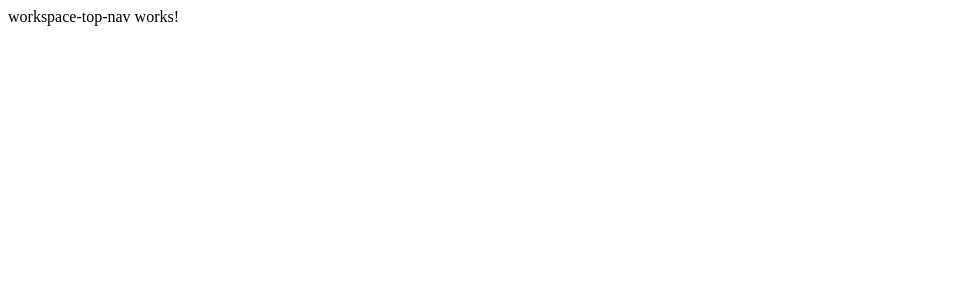
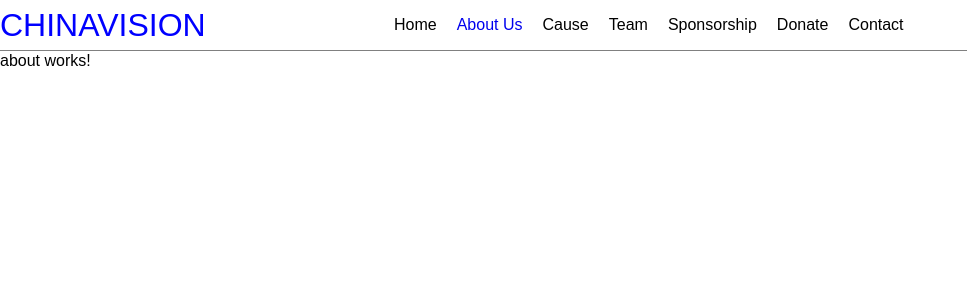
Before and after one commit to zakmyster/chinavision, an Angular app: page /about in a window 1280 px wide. Before the commit this address led to /. Shown: the top 300 px of the page, without its empty margins (0-967 px from the left). Built offline with nearby package versions, Linux system fonts and the light colour scheme; no server answers.

Commit message:
at styling for nav and about component/service/data

```diff
--- /dev/null
+++ b/src/app/about/components/about.component.html
@@ -0,0 +1,3 @@
+<p>
+  about works!
+</p>
--- /dev/null
+++ b/src/app/about/components/about.component.ts
@@ -0,0 +1,18 @@
+import { Component, OnInit } from '@angular/core';
+import { AboutService } from 'app/about/services/about.service';
+
+@Component({
+  selector: 'cv-about',
+  templateUrl: './about.component.html',
+  styleUrls: ['./about.component.sass'],
+  providers: [AboutService]
+})
+export class AboutComponent implements OnInit {
+  constructor(private _aboutService: AboutService) { }
+
+  ngOnInit() {
+    this._aboutService.getAboutData().subscribe(data => {
+      console.log(data);
+    });
+  }
+}
--- /dev/null
+++ b/src/app/about/data/about.json
@@ -0,0 +1,14 @@
+{
+  "data": [
+    {
+        "id": 1,
+        "language": "en",
+        "content": "China Vision is a non-profit organization that was founded in 1997, under the auspices of the Australian Chinese Charity Foundation Inc. Although China has made great advances in the field of medicine in recent years, many still suffer from partial or complete blindness. In certain parts of China, ocular conditions such as cataracts, glaucoma and eye infection are prevalent in its poor regions. As loss of sight threatens livelihood, independence and self-respect of the sufferer, it has major social and economic consequences. A specialised medical mission, later becoming known as “China Vision Inc” was established to provide continuity and constancy to the project. It has grown from once a year mission to at least 5 times per year missions in China especially in Guangdong Province, with the mobile surgical unit, converted from a coach. We now received wide recognition not only in Australia, but also in China, for its medical works in various parts in China. In the past 20 years, China Vision has visited different provinces in China, Sichuan, Guangdong, Shanxi, Hainan, Yunnan,Guangxi,Heilongjiang….places that are less developed. China Vision has given rosy prospects and hope to thousands of people in needs."
+    },
+    {
+        "id": 2,
+        "language": "cn",
+        "content": "光明之行是澳大利亞一個非牟利組織，在澳洲華人公益金支持下創建于1997年。光明之行其中一項持續穩定推展的計劃，主要是針對中國邊遠地區以及東南亞國家落後地區一些特定的醫療需要，派遣志願醫療隊前往介紹示範澳洲先進的眼科手術，協助培訓當地醫院眼科手術人才，並為當地一批貧困白内障病人贈醫施葯。迄今光明之行已經組織多次學有專長的澳洲醫學界翹楚和志願者組成志願醫療隊，前往中國邊遠地區義診。雖然今年中國在國民醫療保健方面有了長足進步，但在邊遠地區特別是在一些貧窮落後地區醫療服務仍然不足。例如白内障，青光眼等眼疾發病率高，但患者往往得不到及時和適當的治療。光明之行正是因應這些需要而組織澳洲富于愛心的眼科專家和志願工作者，前往中國不發達地區義診，組織學朮講座，介紹世界先進的眼科醫療技術。在过去的20年里，澳大利亚“光明之行”深入中国四川、广东、陕西、海南、云南、广西﹐黑龍江,等省区﹐以及越南﹐柬埔寨等欠发达地区进行义诊，为数千名貧困白内障患者和青光眼患者送去了光明和希望。"
+    }
+  ]
+}
--- /dev/null
+++ b/src/app/about/services/about.service.ts
@@ -0,0 +1,17 @@
+import { Injectable } from '@angular/core';
+import { Http } from '@angular/http';
+
+import { Observable } from 'rxjs/Observable';
+import 'rxjs/add/operator/catch';
+import 'rxjs/add/operator/map';
+
+@Injectable()
+export class AboutService {
+  private aboutUrl = './about/data/about.json';
+  constructor(private http: Http) { }
+
+  getAboutData() {
+    return this.http.request(this.aboutUrl)
+                    .map(res => res.json());
+  }
+}
--- a/src/app/app-routing.module.ts
+++ b/src/app/app-routing.module.ts
@@ -1,10 +1,11 @@
 import { NgModule } from '@angular/core';
 import { Routes, RouterModule } from '@angular/router';
 
+import { AboutComponent } from 'app/about/components/about.component';
+
 const routes: Routes = [
   {
-    path: '',
-    children: []
+    path: 'about', component: AboutComponent
   }
 ];
 
--- a/src/app/app.module.ts
+++ b/src/app/app.module.ts
@@ -6,9 +6,10 @@ import { HttpModule } from '@angular/http';
 import { AppRoutingModule } from './app-routing.module';
 import { WorkspaceComponent } from './workspace/components/workspace/workspace.component';
 import { WorkspaceModule } from 'app/workspace/workspace.module';
+import { AboutComponent } from './about/components/about.component';
 
 @NgModule({
-  declarations: [],
+  declarations: [AboutComponent],
   imports: [
     BrowserModule,
     FormsModule,
--- a/src/app/workspace/components/workspace-top-nav/workspace-top-nav.component.html
+++ b/src/app/workspace/components/workspace-top-nav/workspace-top-nav.component.html
@@ -1,4 +1,15 @@
-<nav>
-  workspace-top-nav works!
-</nav>
+<header>
+  <div class="logo">CHINAVISION</div>
+  <nav>
+    <ul>
+      <li><a>Home</a></li>
+      <li><a routerLink="/about">About Us</a></li>
+      <li><a>Cause</a></li>
+      <li><a>Team</a></li>
+      <li><a>Sponsorship</a></li>
+      <li><a>Donate</a></li>
+      <li><a>Contact</a></li>
+    </ul>
+  </nav>
+</header>
 <router-outlet></router-outlet>
--- a/src/app/workspace/components/workspace-top-nav/workspace-top-nav.component.sass
+++ b/src/app/workspace/components/workspace-top-nav/workspace-top-nav.component.sass
@@ -0,0 +1,27 @@
+header
+    position: relative;
+    height: 50px;
+    border-bottom: 1px solid gray;
+    nav
+        position: absolute;
+        top: 10%;
+        left: 30%;
+        ul
+            display: inline-block;
+            list-style-type: none;
+            margin: 0;
+            padding: 0;
+            li
+                display: inline-block;
+
+                a
+                    text-decoration: none;
+                    padding: 10px 10px;
+                    display: block;
+                    cursor: pointer;
+    .logo
+        position: absolute;
+        top: 10%;
+        color: blue;
+        font-size: 2em;
+        vertical-align: middle;
```
Also changed, not shown: src/styles.sass (+124 -0 lines), src/app/about/components/about.component.sass (added).
